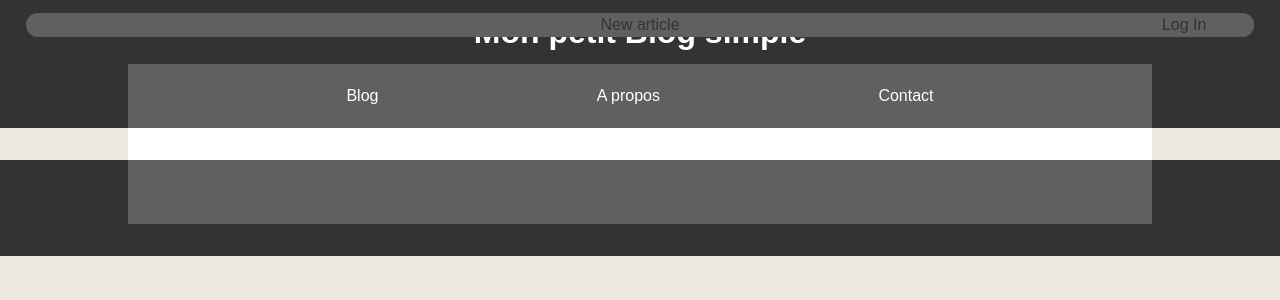
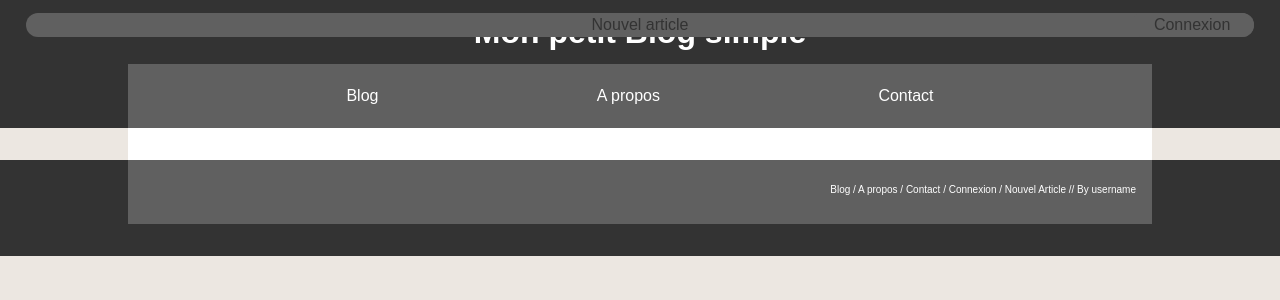
Before and after one commit to Shyhyro/Eval_Front_Back_Blog_LB, a PHP site: template View/Elements/footer.php in a window 1280 px wide. Shown: the top 300 px of the page. Run offline with PHP 8.4, Linux system fonts and the light colour scheme; the template is opened without the code that fills it, so the values that code supplies are empty.

Commit message:
Add + Classes/DB connect Modif: +- Css commun

```diff
--- a/View/Elements/footer.php
+++ b/View/Elements/footer.php
@@ -2,7 +2,9 @@
 </div>
 
 <footer>
-    <div id="footer_bar"></div>
+    <div id="footer_bar">
+        Blog / A propos / Contact / Connexion / Nouvel Article // By username
+    </div>
 </footer>
 
 </body>
--- a/View/Elements/header.php
+++ b/View/Elements/header.php
@@ -16,14 +16,14 @@
     <div id="header_navigation_bar">
         <nav>
             <ul>
-                <li>Blog</li>
+                <li onclick="document.location.href='index.php'">Blog</li>
                 <li>A propos</li>
                 <li>Contact</li>
             </ul>
         </nav>
     </div>
-    <button id="new_article_button">New article</button>
-    <button id="login_logout_button">Log In</button>
+    <button id="new_article_button">Nouvel article</button>
+    <button id="login_logout_button">Connexion</button>
 </header>
 
 <div id="div_body">
--- a/View/Styles/communs.css
+++ b/View/Styles/communs.css
@@ -9,11 +9,11 @@ body {
 }
 
 /* Colors */
-body, .read_more_button {
+body, .read_more_button, .send_commentary_button {
     background-color: #ECE7E1;
 }
 
-#login_logout_button, #new_article_button, .read_more_button {
+#login_logout_button, #new_article_button, .read_more_button, .send_commentary_button {
     color: #333333;
 }
 
@@ -31,12 +31,24 @@ header, footer {
     background-color: #606060;
 }
 
+.green {
+    color: green;
+}
+
+.orange {
+    color: orange;
+}
+
+.red {
+    color: red;
+}
+
 /* Fonts */
-body, #login_logout_button, #new_article_button, .read_more_button {
+body, #login_logout_button, #new_article_button, .read_more_button, .send_commentary_button {
     font-family: "Segoe Print", sans-serif;
 }
 
-#login_logout_button, #new_article_button, #header_navigation_bar ul li, .read_more_button {
+#login_logout_button, #new_article_button, #header_navigation_bar ul li, .read_more_button, .send_commentary_button {
     font-size: 1rem;
 }
 
@@ -63,7 +75,7 @@ header div {
 }
 
 /* Flex */
-header, header div, #header_navigation_bar ul, #div_body, footer {
+header, header div, #header_navigation_bar ul, #div_body, footer, #footer_bar {
     display: flex;
 }
 
@@ -91,11 +103,11 @@ header {
 }
 
 #div_container {
-    padding: 10rem 8rem 0 8rem;
+    padding: 10rem 4rem 0 4rem;
 }
 
 #login_logout_button, #new_article_button {
-    padding: 0.2rem 3rem;
+    padding: 0.2rem 1.5rem;
     position: absolute;
     right: 2%;
     top: 10%;
@@ -111,7 +123,7 @@ header {
     left: 2%;
 }
 
-.read_more_button {
+.read_more_button, .send_commentary_button {
     border: solid #333333 1px;
     padding: 0.1rem 0.5rem;
 }
@@ -121,11 +133,13 @@ footer {
 }
 
 #footer_bar {
+    justify-content: flex-end;
+    padding: 1.5rem 1rem;
     height: 4rem;
 }
 
 /* Hover */
-#login_logout_button:hover, #new_article_button:hover, .read_more_button:hover {
+#login_logout_button:hover, #new_article_button:hover, .read_more_button:hover, .send_commentary_button:hover {
     background-color: #606060;
     border: solid #ffffff 1px;
     color: #ffffff;
@@ -135,6 +149,6 @@ footer {
     font-weight: bold;
 }
 
-#login_logout_button:hover, #new_article_button:hover, .read_more_button:hover, #header_navigation_bar ul li:hover {
+#login_logout_button:hover, #new_article_button:hover, .read_more_button:hover, #header_navigation_bar ul li:hover, .send_commentary_button:hover {
     cursor: pointer;
 }
--- a/View/index.php
+++ b/View/index.php
@@ -13,12 +13,10 @@
                         Ab consectetur, consequatur debitis dolorum eos facere hic in molestiae quasi recusandae repellendus, rerum unde ut.
                     </div>
                     <div class="blog_post_button">
-                        <button class="read_more_button">Read more</button>
+                        <button class="read_more_button" onclick="document.location.href='blog_post.php'">Voir article</button>
                     </div>
                 </div>
             </div>
 
-
-
 <?php
     include "../View/Elements/footer.php";
```
Also changed, not shown: Classes/DB.php (added, +41 -0 lines), View/Styles/one_blog_post.css (+18 -7 lines), View/blog_post.php (+12 -7 lines), 2 other files.
